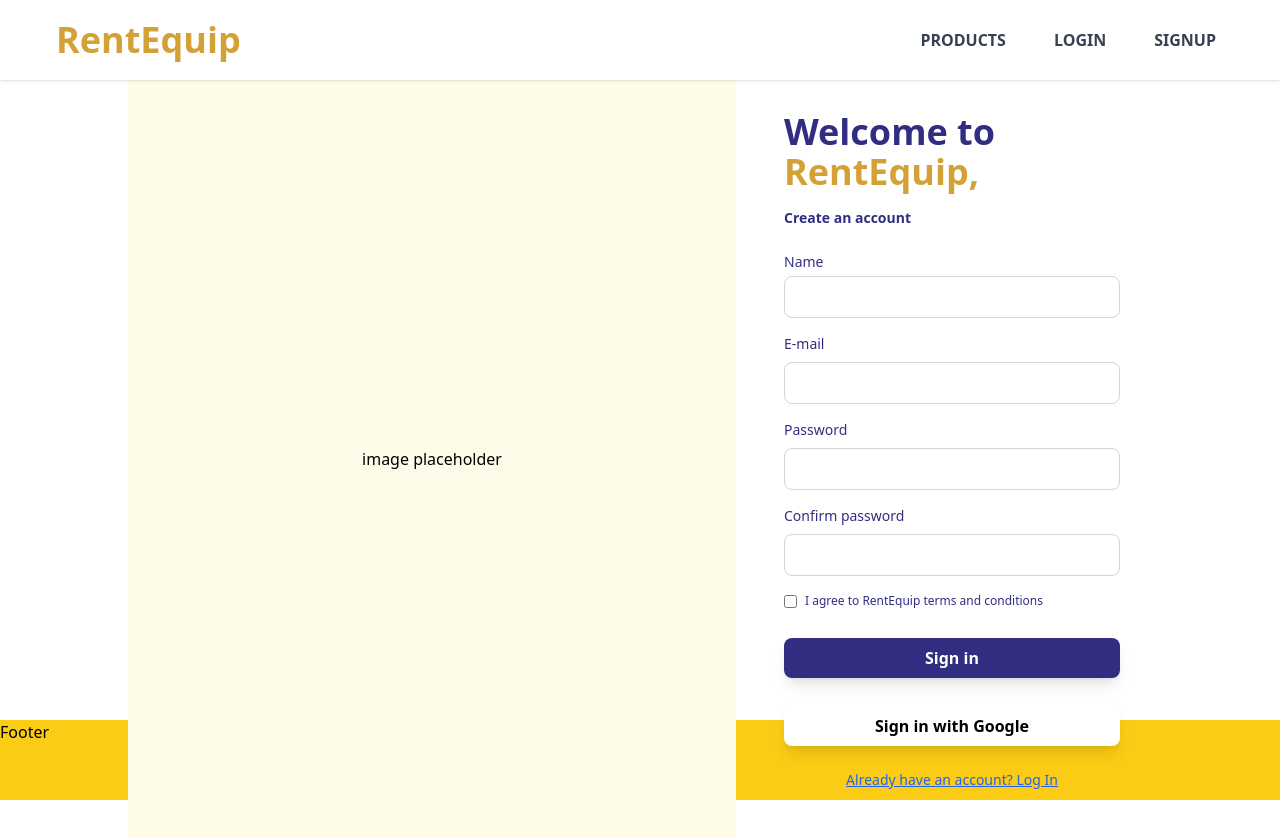
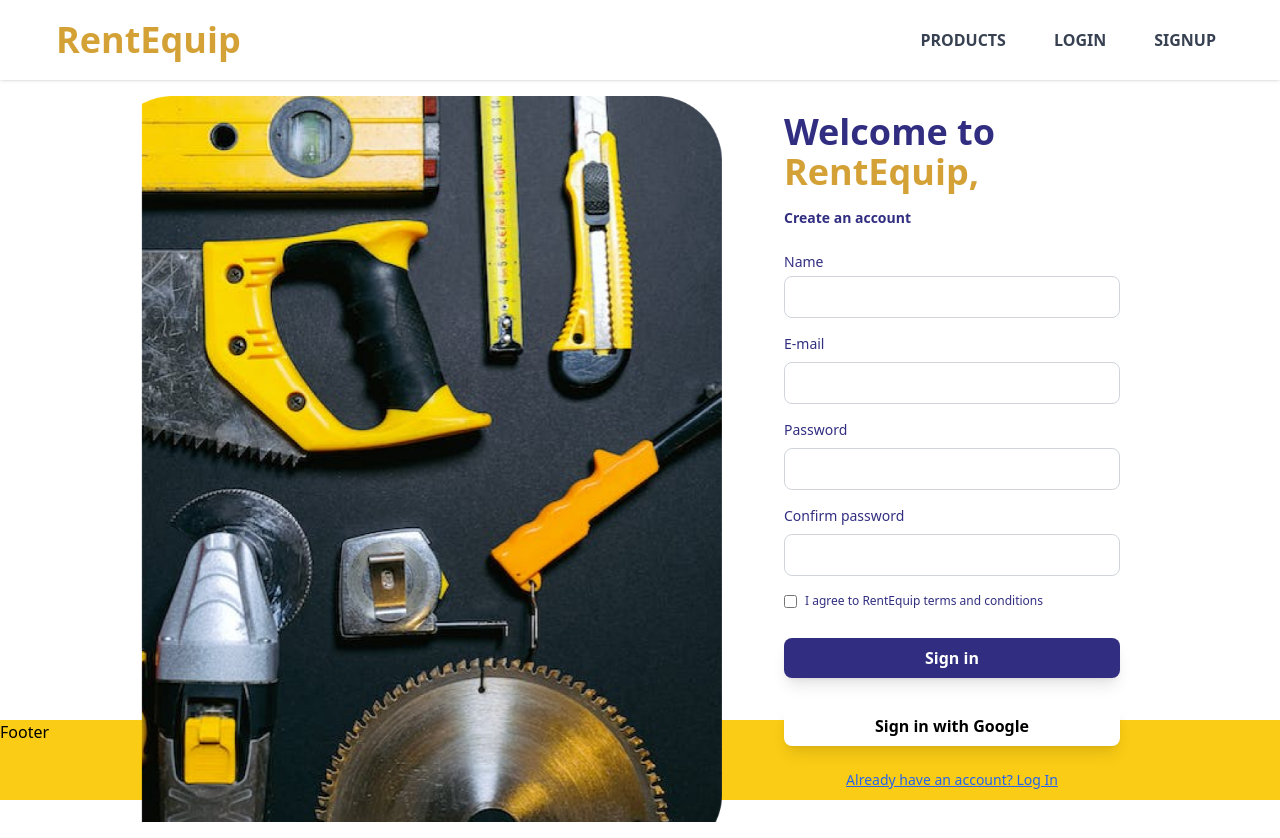
Before and after one commit to ConstantinHuidu/rentingdev, a Next.js app: page /signup in a window 1280 px wide. Built offline with nearby package versions, Linux system fonts and the light colour scheme.

Commit message:
signup v2

```diff
--- a/components/signup/Signup.tsx
+++ b/components/signup/Signup.tsx
@@ -1,17 +1,19 @@
+import React from "react";
 import Link from "next/link";
-import React from "react";
+import Image from "next/image";
+import signup from "../../assets/images/signup.png";
 
 const Signup = () => {
   return (
     <div className="grid md:grid-cols-5 gap-4 m-4 h-full md:w-[80%] mx-auto">
-      <div className="hidden md:col-span-3 bg-yellow-50 md:flex justify-center items-center">
-        image placeholder
+      <div className="relative hidden md:col-span-3 md:flex justify-center items-center my-4">
+        <Image src={signup} alt="signup" className="object-scale-down" fill />
       </div>
-      <div className="col-span-2 flex justify-center">
+      <div className="col-span-2 md:col-span-2 flex justify-center">
         <form className="w-10/12 md:w-full flex flex-col p-3 md:p-8">
           <h2 className="text-xl md:text-4xl font-bold">
             <span className="text-indigo-900">Welcome to</span>{" "}
-            <span className="text-yellow-600 opacity-80 ">RentEquip,</span>
+            <span className="text-yellow-600 opacity-80">RentEquip,</span>
           </h2>
           <p className="text-indigo-900 text-sm font-semibold py-1 md:py-4">
             Create an account
```
Also changed, not shown: assets/images/signup.png (added).
